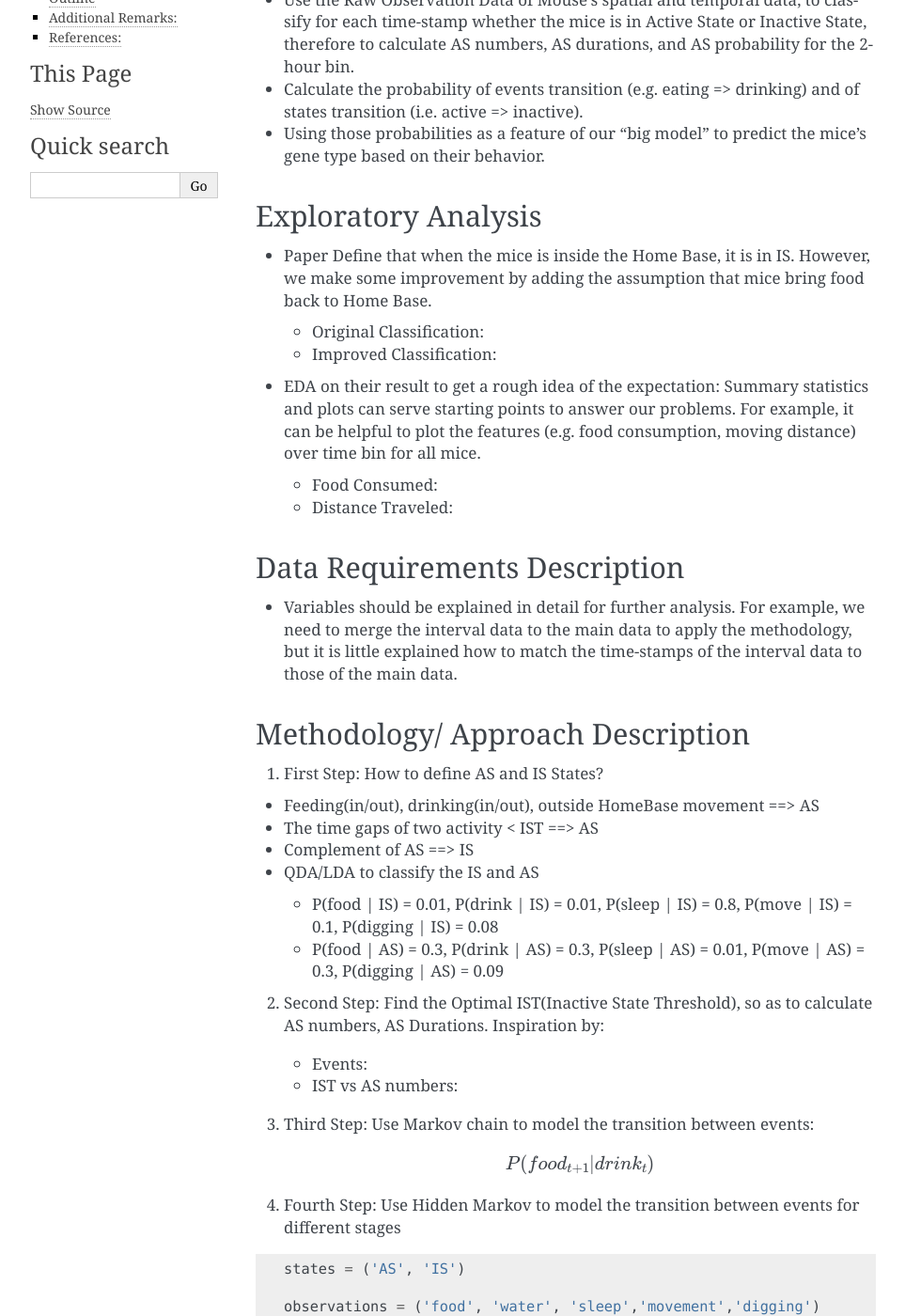
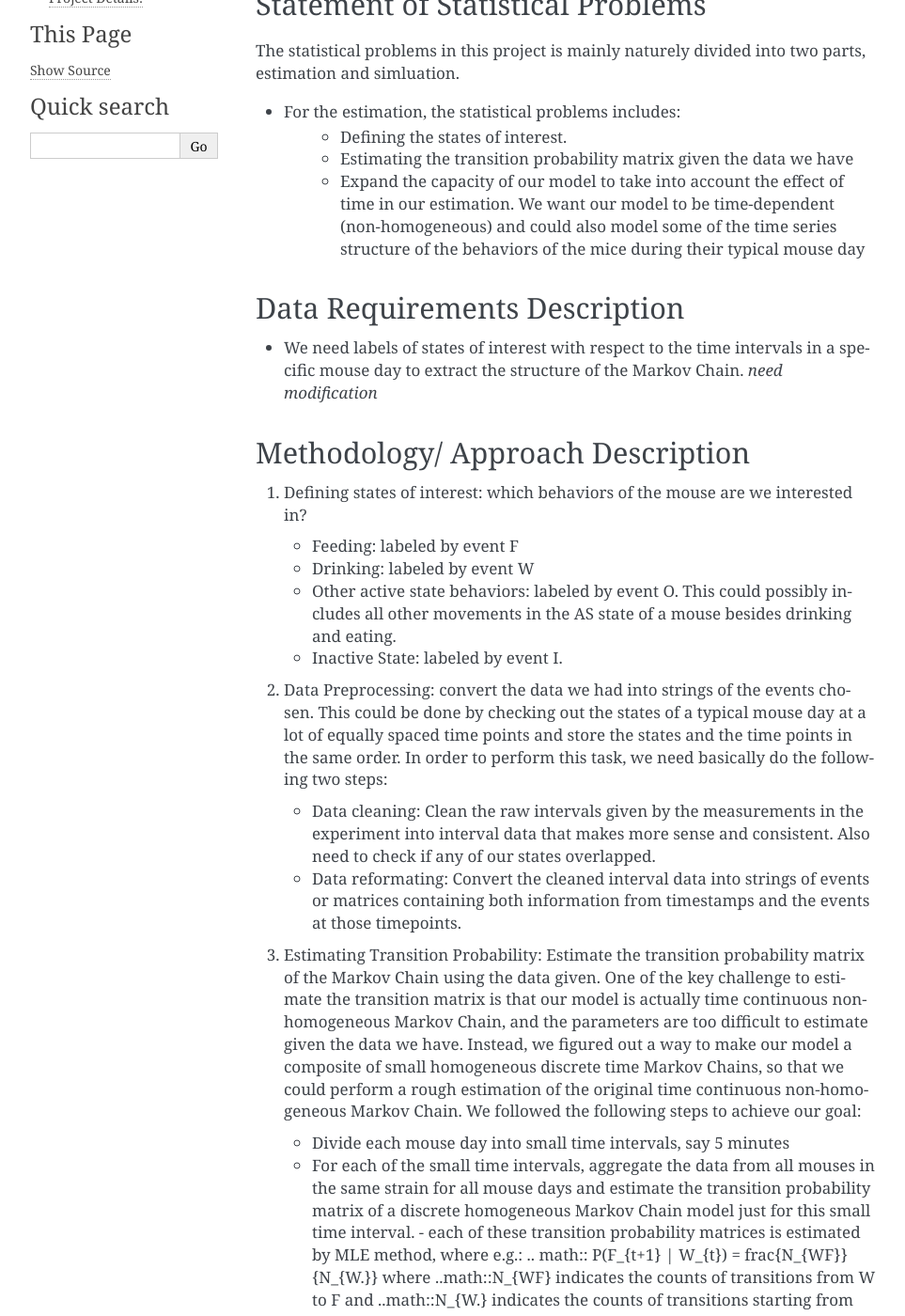
Before and after one commit to z357412526/mousestyles, a Sphinx documentation site: the page built from doc/source/report/dynamics.rst, in a window 1280 px wide and 1400 px high, scrolled down 317 px. Shown: the whole window at 94% size, without its empty margins (148-1111 px from the left). Built offline with Sphinx 7.4.7, drawn with Linux system fonts in a browser that asks for light colours; some of the changed text lies outside the part shown.

Commit message:
report rewrite

```diff
--- a/doc/source/report/dynamics.rst
+++ b/doc/source/report/dynamics.rst
@@ -6,114 +6,53 @@ Dynamics of AS Patterns
 Statement of Problem
 --------------------
 
-The objective of Dynamics Analysis is to classify the active states and
-inactive states, as well as understand the dynamics/transitions between
-AS and IS..
+The objective of Dynamics Analysis is to analyze and characterize the behaviors of different strains of mice using Markov Chain model. We could use the MC models to further explore the discrepancy between different strains and even simulate a particular mouse day for a particular strain.
 
 Statement of Statistical Problems
 ---------------------------------
 
--  Use the Raw Observation Data of Mouse's spatial and temporal data, to
-   classify for each time-stamp whether the mice is in Active State or
-   Inactive State, therefore to calculate AS numbers, AS durations, and
-   AS probability for the 2-hour bin.
--  Calculate the probability of events transition (e.g. eating =>
-   drinking) and of states transition (i.e. active => inactive).
--  Using those probabilities as a feature of our "big model" to predict
-   the mice's gene type based on their behavior.
+The statistical problems in this project is mainly naturely divided into two parts, estimation and simluation.
 
-Exploratory Analysis
---------------------
-
--  Paper Define that when the mice is inside the Home Base, it is in IS.
-   However, we make some improvement by adding the assumption that mice
-   bring food back to Home Base.
-
-   -  Original Classification:
-
-   -  Improved Classification:
-
--  EDA on their result to get a rough idea of the expectation: Summary
-   statistics and plots can serve starting points to answer our
-   problems. For example, it can be helpful to plot the features (e.g.
-   food consumption, moving distance) over time bin for all mice.
-
-   -  Food Consumed:
-
-   -  Distance Traveled:
+- For the estimation, the statistical problems includes:
+   - Defining the states of interest.
+   - Estimating the transition probability matrix given the data we have
+   - Expand the capacity of our model to take into account the effect of time in our estimation. We want our model to be time-dependent (non-homogeneous) and could also model some of the time series structure of the behaviors of the mice during their typical mouse day
 
 Data Requirements Description
 -----------------------------
 
--  Variables should be explained in detail for further analysis. For
-   example, we need to merge the interval data to the main data to apply
-   the methodology, but it is little explained how to match the
-   time-stamps of the interval data to those of the main data.
+-  We need labels of states of interest with respect to the time intervals in a specific mouse day to extract the structure of the Markov Chain. *need modification*
 
 Methodology/ Approach Description
 ---------------------------------
 
-1. First Step: How to define AS and IS States?
+1. Defining states of interest: which behaviors of the mouse are we interested in?
 
--  Feeding(in/out), drinking(in/out), outside HomeBase movement ==> AS
--  The time gaps of two activity < IST ==> AS
--  Complement of AS ==> IS
--  QDA/LDA to classify the IS and AS
+   - Feeding: labeled by event F
+   - Drinking: labeled by event W
+   - Other active state behaviors: labeled by event O. This could possibly includes all other movements in the AS state of a mouse besides drinking and eating.
+   - Inactive State: labeled by event I.
 
-   -  P(food \| IS) = 0.01, P(drink \| IS) = 0.01, P(sleep \| IS) = 0.8,
-      P(move \| IS) = 0.1, P(digging \| IS) = 0.08
-   -  P(food \| AS) = 0.3, P(drink \| AS) = 0.3, P(sleep \| AS) = 0.01,
-      P(move \| AS) = 0.3, P(digging \| AS) = 0.09
 
-2. Second Step: Find the Optimal IST(Inactive State Threshold), so as to
-   calculate AS numbers, AS Durations. Inspiration by:
+2. Data Preprocessing: convert the data we had into strings of the events chosen. This could be done by checking out the states of a typical mouse day at a lot of equally spaced time points and store the states and the time points in the same order. In order to perform this task, we need basically do the following two steps:
 
-   -  Events:
+   -  Data cleaning: Clean the raw intervals given by the measurements in the experiment into interval data that makes more sense and consistent. Also need to check if any of our states overlapped.
+   -  Data reformating: Convert the cleaned interval data into strings of events or matrices containing both information from timestamps and the events at those timepoints.
 
-   -  IST vs AS numbers:
+3. Estimating Transition Probability: Estimate the transition probability matrix of the Markov Chain using the data given. One of the key challenge to estimate the transition matrix is that our model is actually time continuous non-homogeneous Markov Chain, and the parameters are too difficult to estimate given the data we have. Instead, we figured out a way to make our model a composite of small homogeneous discrete time Markov Chains, so that we could perform a rough estimation of the original time continuous non-homogeneous Markov Chain. We followed the following steps to achieve our goal:
 
-3. Third Step: Use Markov chain to model the transition between events:
+   - Divide each mouse day into small time intervals, say 5 minutes
+   - For each of the small time intervals, aggregate the data from all mouses in the same strain for all mouse days and estimate the transition probability matrix of a discrete homogeneous Markov Chain model just for this small time interval.
+     - each of these transition probability matrices is estimated by MLE method, where e.g.:
+     .. math:: P(F_{t+1} | W_{t}) = \frac{N_{WF}}{N_{W.}}
+     where ..math::N_{WF} indicates the counts of transitions from W to F and ..math::N_{W.} indicates the counts of transitions starting from W, no matter where it ends.
+   - Build the whole model by compositing the models for each small time intervals.
 
-   .. math:: P(food_{t+1} | drink_{t})
+4. Simluation: Use previous estimated model to simluate a typical mouse day for a typical strain. This part could also be used to evaluate the length of the time interval chosen in the previous step.
 
-4. Fourth Step: Use Hidden Markov to model the transition between events
-   for different stages
-
-.. code:: python
-
-    states = ('AS', 'IS')
-
-    observations = ('food', 'water', 'sleep','movement','digging')
-
-    start_probability = {'AS': 14/24, 'IS': 10/24}#based on time
-
-    transition_probability = {
-       'AS' : {'IS': 0.7, 'AS': 0.3},
-       'IS' : {'IS': 0.4, 'AS': 0.6},
-       }
-
-    emission_probability = {
-       'IS' : {'food': 0.01, 'water': 0.01, 'sleep': 0.8, 'movement': 0.1, 'digging': 0.08},
-       'AS' : {'food': 0.3, 'water': 0.3, 'sleep': 0.01, 'movement': 0.3, 'digging': 0.09},
-       }
-
-Testing Framework Outline
--------------------------
-
--  Main idea: check the reasonability of IST to be the number we choosed
-   and the AS probability or Transition probability by testing:
--  Examples:
-
-   -  For each mice, The AS numbers for Night Time bins < The AS numbers
-      of Daytime Bins.
-   -  P(IS\|Food) < P(AS\|Food)
-
-Additional Remarks:
--------------------
-
--  Improvement on the definition of AS/IS: whether inside HomeBase
-   movement count as AS as well?
--  latent variables?
+Remarks:
+--------
+Testing for each function should be done by the person who wrote the function.
 
 References:
 -----------
@@ -123,3 +62,13 @@ http://scikit-learn.sourceforge.net/stable/modules/hmm.html
 https://github.com/hmmlearn/hmmlearn
 
 https://en.wikipedia.org/wiki/Hidden\_Markov\_model
+
+
+Project Details:
+----------------
+
+- Data Preprocessing: Hongfei, Mingyung
+- Modeling: Jianglong
+- Simlation: Chenyu
+- Evaluation of length of small time interval chosen: Weiyan, Lynn
+- Final Report writeup: Weiyan, Lynn
```
